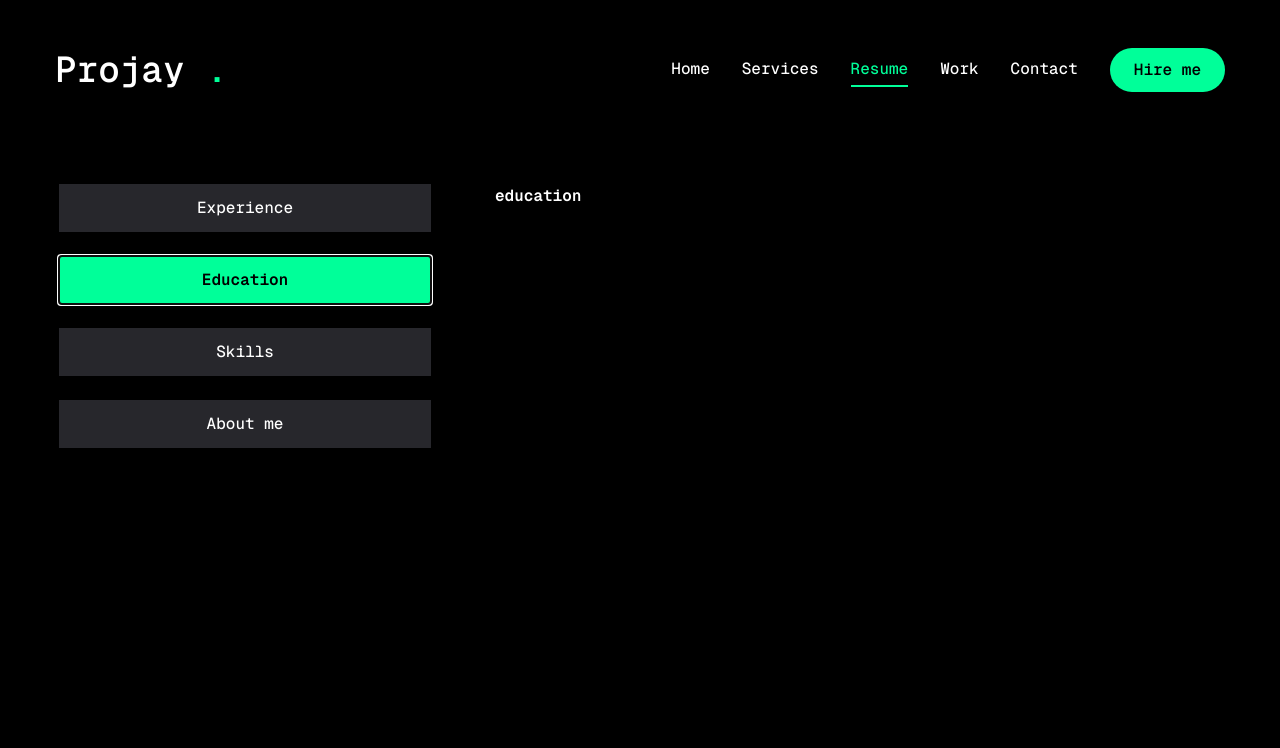
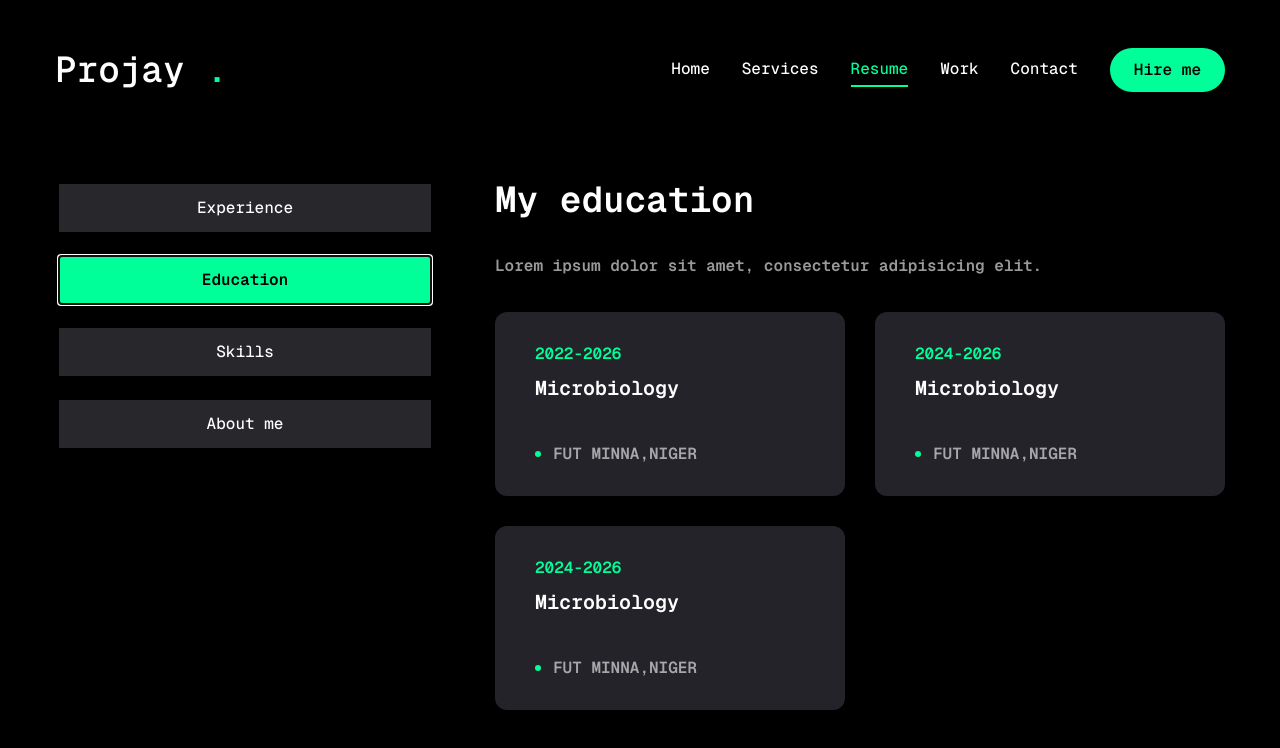
Before and after one commit to Pro-jay/port-folio, a Next.js app: page /resume in a window 1280 px wide. Both pictures are taken after a click on the tab "Education". Shown: the top 748 px of the page. Built offline with nearby package versions, Linux system fonts and the light colour scheme.

Commit message:
second comit

```diff
--- a/app/resume/page.tsx
+++ b/app/resume/page.tsx
@@ -148,6 +148,7 @@
 
 import { ScrollArea } from "@/components/ui/scroll-area";
 import { easeIn, motion } from "framer-motion";
+import { Item } from "@radix-ui/react-select";
 
 const Resume = () => {
   return (
@@ -184,13 +185,20 @@
                   <ul className="grid grid-cols-1 lg:grid-cols-2 gap-[30px]">
                     {experience.items.map((item, index) => {
                       return (
-                        <li key={index}>
-                          <span>{item.duration}</span>
-                          <h3>{item.position}</h3>
-                          <div>
+                        <li
+                          key={index}
+                          className="bg-[#232329] h-[184px] py-6 px-10 rounded-xl flex flex-col justify-center items-center lg:items-start gap-1"
+                        >
+                          <span className="text-accent-default">
+                            {item.duration}
+                          </span>
+                          <h3 className="text-xl max-w-[260px] min-h-[60px] text-center lg:text-left">
+                            {item.position}
+                          </h3>
+                          <div className="flex items-center gap-3">
                             {/* dot */}
-                            <span></span>
-                            <p>{item.company}</p>
+                            <span className="w-[6px] h-[6px] rounded-full bg-accent-default"></span>
+                            <p className="text-white/60">{item.company}</p>
                           </div>
                         </li>
                       );
@@ -202,15 +210,94 @@
 
             {/* education */}
             <TabsContent value={"education"} className="w-full">
-              education
+              <div className="flex flex-col gap-[30px] text-center xl:text-left">
+                <h3 className="text-4xl font-bold">{education.title}</h3>
+                <p className="max-w-[600px] text-white/60 mx-auto xl:mx-0">
+                  {education.description}
+                </p>
+                <ScrollArea className="h-[400px]">
+                  <ul className="grid grid-cols-1 lg:grid-cols-2 gap-[30px]">
+                    {education.items.map((item, index) => {
+                      return (
+                        <li
+                          key={index}
+                          className="bg-[#232329] h-[184px] py-6 px-10 rounded-xl flex flex-col justify-center items-center lg:items-start gap-1"
+                        >
+                          <span className="text-accent-default">
+                            {item.duration}
+                          </span>
+                          <h3 className="text-xl max-w-[260px] min-h-[60px] text-center lg:text-left">
+                            {item.degree}
+                          </h3>
+                          <div className="flex items-center gap-3">
+                            {/* dot */}
+                            <span className="w-[6px] h-[6px] rounded-full bg-accent-default"></span>
+                            <p className="text-white/60">{item.institution}</p>
+                          </div>
+                        </li>
+                      );
+                    })}
+                  </ul>
+                </ScrollArea>
+              </div>
             </TabsContent>
+
             {/* skills */}
-            <TabsContent value={"skills"} className="w-full">
-              skills
+            <TabsContent value={"skills"} className="w-full h-full">
+              <div className="flex flex-col gap-[30px]">
+                <div className="flex flex-col gap-[30px] text-center xl:text-left">
+                  <h3 className="text-4xl font-bold">{skills.title}</h3>
+                  <p className="max-w-[600px] text-white/60 mx-auto xl:mx-0">
+                    {skills.description}
+                  </p>
+                </div>
+                <ul className="grid grid-cols-1 sm:grid-cols-3 md:grid-cols-4 gap-4 xl:gap-[30px]">
+                  {skills.skillList.map((skill, index) => {
+                    return (
+                      <li key={index}>
+                        <TooltipProvider delayDuration={100}>
+                          <Tooltip>
+                            <TooltipTrigger className="w-full h-[150px] bg-[#232329] rounded-xl flex justify-center items-center group ">
+                              <div className="text-6xl group-hover:text-accent-default transition-all duration-500">
+                                {skill.icon}
+                              </div>
+                            </TooltipTrigger>
+                            <TooltipContent className="capitalize">
+                              {skill.name}
+                            </TooltipContent>
+                          </Tooltip>
+                        </TooltipProvider>
+                      </li>
+                    );
+                  })}
+                </ul>
+              </div>
             </TabsContent>
+
             {/* about me */}
-            <TabsContent value={"about"} className="w-full">
-              about me
+            <TabsContent
+              value={"about"}
+              className="w-full text-center xl:text-left"
+            >
+              <div className="flex flex-col gap-[30px]">
+                <h3 className="text-4xl font-bold">{about.title}</h3>
+                <p className="max-w-[600px] text-white/60 mx-auto xl:mx-0">
+                  {about.description}
+                </p>
+                <ul className="grid grid-cols-1 xl:grid-cols-2 gap-y-6 max-w-[620px] mx-auto xl:mx-0">
+                  {about.info.map((item, index) => {
+                    return (
+                      <li
+                        key={index}
+                        className="flex items-center justify-center xl:justify-start gap-4"
+                      >
+                        <span className="text-white/60">{item.fieldName}</span>
+                        <span className="text-xl">{item.fieldValue}</span>
+                      </li>
+                    );
+                  })}
+                </ul>
+              </div>
             </TabsContent>
           </div>
         </Tabs>
--- a/components/ui/scroll-area.tsx
+++ b/components/ui/scroll-area.tsx
@@ -1,9 +1,9 @@
-"use client"
+"use client";
 
-import * as React from "react"
-import * as ScrollAreaPrimitive from "@radix-ui/react-scroll-area"
+import * as React from "react";
+import * as ScrollAreaPrimitive from "@radix-ui/react-scroll-area";
 
-import { cn } from "@/lib/utils"
+import { cn } from "@/lib/utils";
 
 const ScrollArea = React.forwardRef<
   React.ElementRef<typeof ScrollAreaPrimitive.Root>,
@@ -20,8 +20,8 @@
     <ScrollBar />
     <ScrollAreaPrimitive.Corner />
   </ScrollAreaPrimitive.Root>
-))
-ScrollArea.displayName = ScrollAreaPrimitive.Root.displayName
+));
+ScrollArea.displayName = ScrollAreaPrimitive.Root.displayName;
 
 const ScrollBar = React.forwardRef<
   React.ElementRef<typeof ScrollAreaPrimitive.ScrollAreaScrollbar>,
@@ -40,9 +40,9 @@
     )}
     {...props}
   >
-    <ScrollAreaPrimitive.ScrollAreaThumb className="relative flex-1 rounded-full bg-slate-200 dark:bg-slate-800" />
+    <ScrollAreaPrimitive.ScrollAreaThumb className="relative flex-1 rounded-full bg-accent-default dark:bg-slate-800" />
   </ScrollAreaPrimitive.ScrollAreaScrollbar>
-))
-ScrollBar.displayName = ScrollAreaPrimitive.ScrollAreaScrollbar.displayName
+));
+ScrollBar.displayName = ScrollAreaPrimitive.ScrollAreaScrollbar.displayName;
 
-export { ScrollArea, ScrollBar }
+export { ScrollArea, ScrollBar };
```
